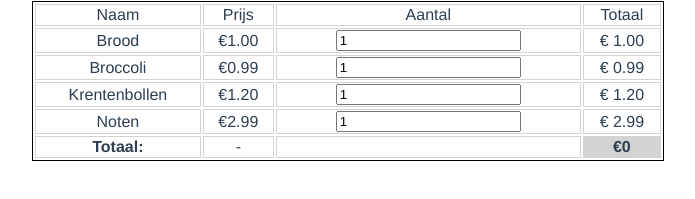
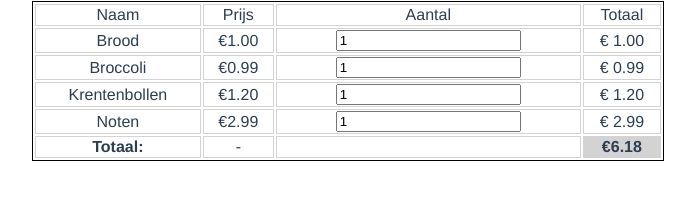
Before and after one commit to Hauke2222/Vue-boodschappenlijst, a Vue app: page / in a window 1280 px wide. Shown: the part 263-462 px from the top of the page, without its empty margins (292-987 px from the left). Built offline with nearby package versions, Linux system fonts and the light colour scheme.

Commit message:
replaced calculateTotalPrice method with computed totalPrice property

```diff
--- a/src/App.vue
+++ b/src/App.vue
@@ -21,7 +21,7 @@
           <td>-</td>
           <td></td>
           <td id="totalCost">
-            <b>{{ "€" + totalprice }}</b>
+            <b>{{ "€" + totalPrice }}</b>
           </td>
         </tr>
       </tbody>
@@ -39,21 +39,16 @@ export default {
     TableRow,
   },
 
-  methods: {
-    calculateTotalPrice() {
-      this.totalprice = 0;
-      for(let i = 0; i < this.GroceryList.length; i++) {
-        console.log(this.totalprice += this.GroceryList[i].subTotal);
-      }
-    return this.totalprice;
-    }
-
+  computed: {
+    totalPrice() {
+      return this.GroceryList.map((grocery) => grocery.subTotal)
+        .reduce((total, amount) => total + parseFloat(amount), 0)
+        .toFixed(2);
+    },
   },
-  created() {},
 
   data() {
     return {
-      totalprice: 0,
       GroceryList: [
         new Grocery("Brood", "1.00", 1),
         new Grocery("Broccoli", "0.99", 1),
```
